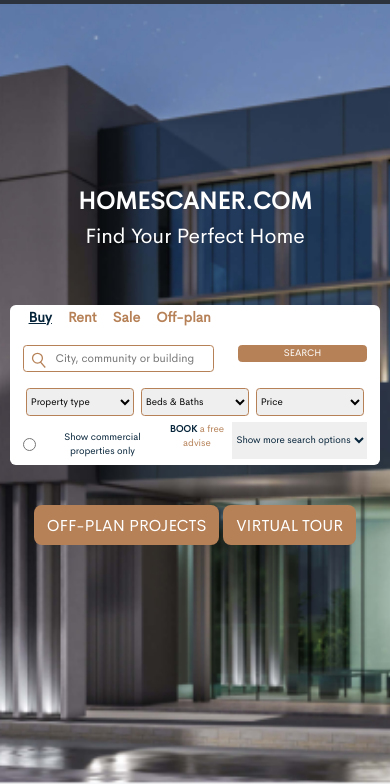
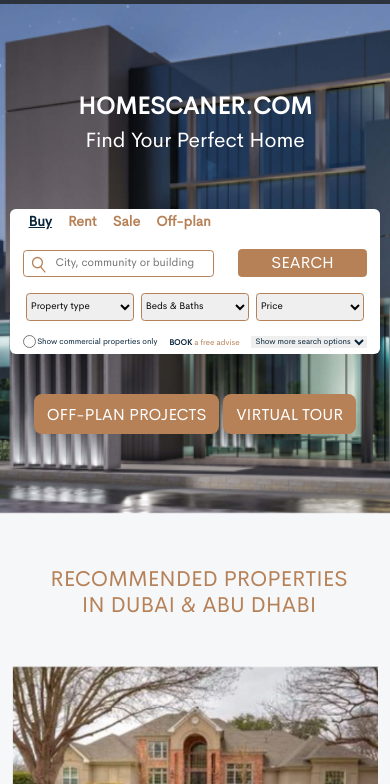
Before and after one commit to piyas16/homescaner.com, a plain HTML site: page index.html in a window 390 px wide. Shown: the part 60-844 px from the top of the page. Drawn offline with nearby package versions, Linux system fonts and the light colour scheme; files whose address does not match are found by name.

Commit message:
first change

```diff
--- a/css/responsive.css
+++ b/css/responsive.css
@@ -1,7 +1,19 @@
 /************************
 All device responsive file
 *************************/
-@media (max-width: 480px) {}
+
+/*****************************************/
+@media (max-width: 480px) {
+    .banner-section .banner-content-wrapper .search-box .more-option .check-box label {
+        margin-left: 0.1rem;
+    }
+    .banner-section .banner-content-wrapper .search-box .more-option select {
+        margin-top: 9px;
+    }
+    .banner-section .banner-content-wrapper .search-box .more-option p {
+        margin-top: 9px;
+    }
+}
 /* X-Small devices (portrait phones, less than 576px)*/
 @media (max-width: 575.98px) {
 
@@ -9,9 +21,6 @@ All device responsive file
         font-size: 0.6rem;
     }
     .banner-section .banner-content-wrapper .search-box .srarch-option-wrapper .Property-type select {
-        font-size: 0.6rem;
-    }
-    .banner-section .banner-content-wrapper .search-box .srarch-option-wrapper .search-submit button {
         font-size: 0.6rem;
     }
     .banner-section .banner-content-wrapper .search-box .more-option .check-box {
@@ -38,25 +47,28 @@ All device responsive file
     }
 
     .banner-section .banner-content-wrapper .search-box .more-option .check-box label {
-        font-size: 0.6rem !important;
+        font-size: 0.5rem !important;
     }
     .banner-section .banner-content-wrapper .search-box .more-option p {
 
-        font-size: 0.6rem;
+        font-size: 0.5rem;
     }
     .banner-section .banner-content-wrapper .search-box .more-option select {
         color: #06243A;
         border: 0;
-        font-size: 0.6rem;
+        font-size: 0.5rem;
     }
 }
 /* Extra Small devices (landscape phones, 576px and up)*/
 @media (max-width: 991.98px) {
+    .banner-section .banner-content-wrapper .top-content-wrapper h1 {
+        margin-top: 4rem;
+    }
     .mobile-logo img {
         width: 3.5rem;
     }
     .banner-section {
-        height: 100vh;
+        height: 68vh;
     }
     /* .banner-section .banner-content-wrapper {
         margin-top: 0rem;
```
